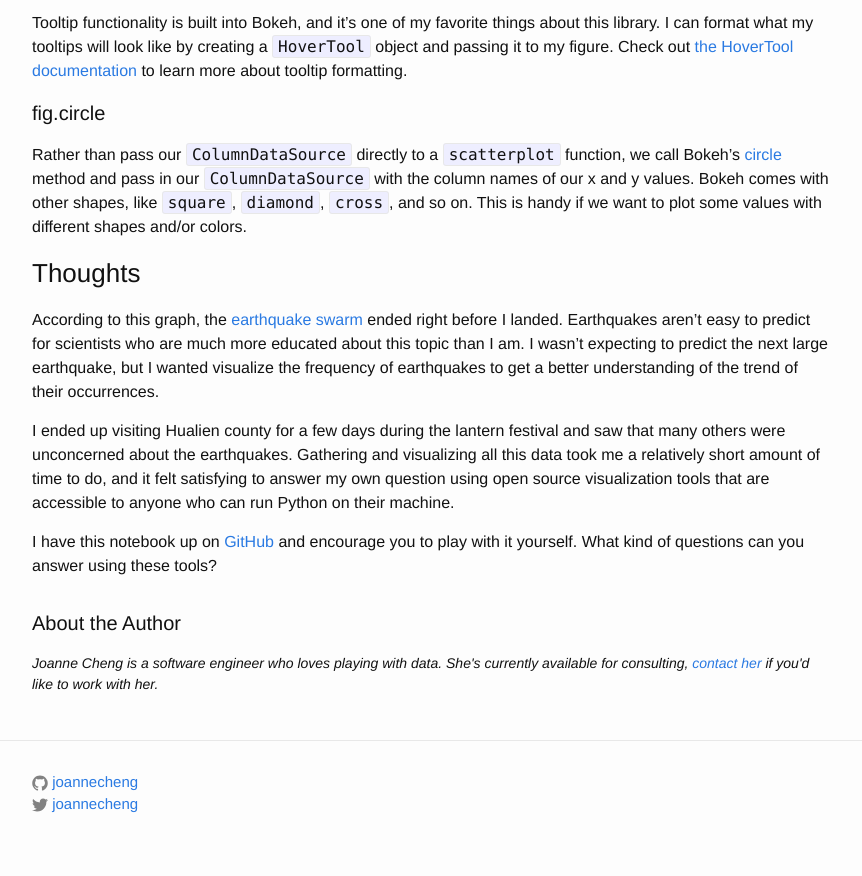
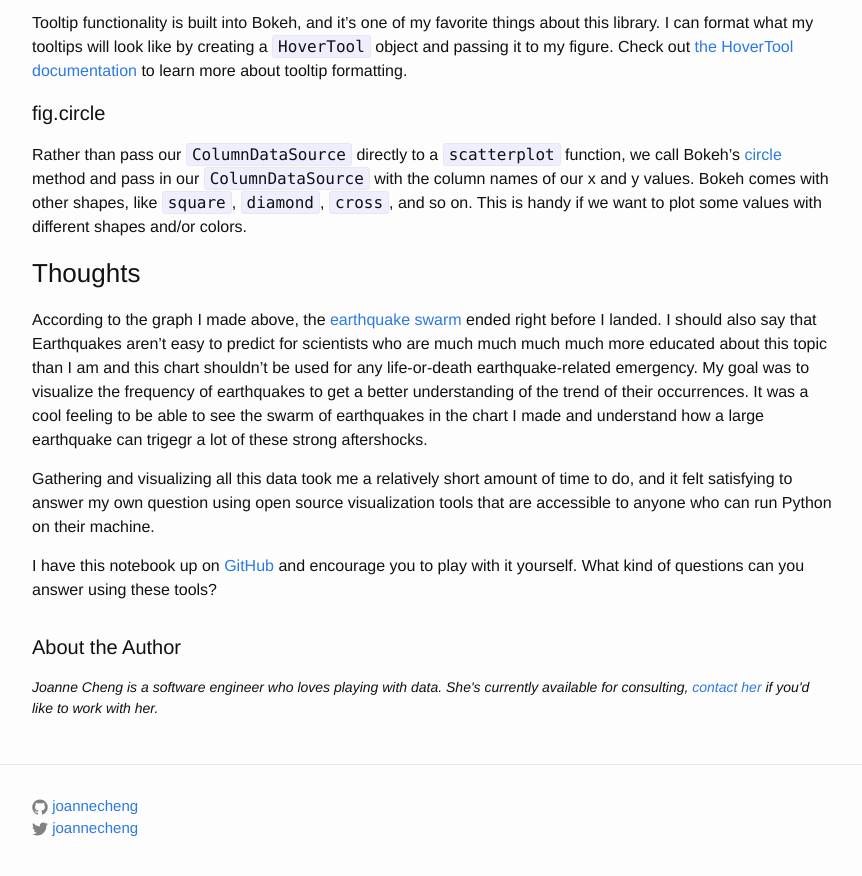
Before and after one commit to joannecheng/joannecheng.github.io, a Jekyll site: the page built from _posts/2018-03-06-exploring-earthquake-clusters.markdown, in a window 1280 px wide and 900 px high, scrolled down 2969 px. Shown: the top 876 px of the window, without its empty margins (208-1070 px from the left). Built offline with Jekyll 4.4.1, drawn with Linux system fonts in a browser that asks for light colours; nearby versions of some CDN libraries; library files that are not in the unit come from our copies.

Commit message:
more post edits

```diff
--- a/_posts/2018-03-06-exploring-earthquake-clusters.markdown
+++ b/_posts/2018-03-06-exploring-earthquake-clusters.markdown
@@ -137,13 +137,13 @@ This is handy if we want to plot some values with different shapes and/or colors
 
 ### Thoughts
 
-According to this graph, the
+According to the graph I made above, the
 [earthquake swarm](https://news.nationalgeographic.com/2018/02/earthquake-swarm-taiwan-experts-disagree-spd/)
 ended right before I landed.
-Earthquakes aren't easy to predict for scientists who are much more educated about this topic than I am.
-I wasn't expecting to predict the next large earthquake, but I wanted visualize the frequency of earthquakes to get a better understanding of the trend of their occurrences.
+I should also say that Earthquakes aren't easy to predict for scientists who are much much much much more educated about this topic than I am and this chart shouldn't be used for any life-or-death earthquake-related emergency.
+My goal was to visualize the frequency of earthquakes to get a better understanding of the trend of their occurrences.
+It was a cool feeling to be able to see the swarm of earthquakes in the chart I made and understand how a large earthquake can trigegr a lot of these strong aftershocks.
 
-I ended up visiting Hualien county for a few days during the lantern festival and saw that many others were unconcerned about the earthquakes.
 Gathering and visualizing all this data took me a relatively short amount of time to do,
 and it felt satisfying to answer my own question using open source visualization tools that are accessible to anyone who can run Python on their machine.
 
```
